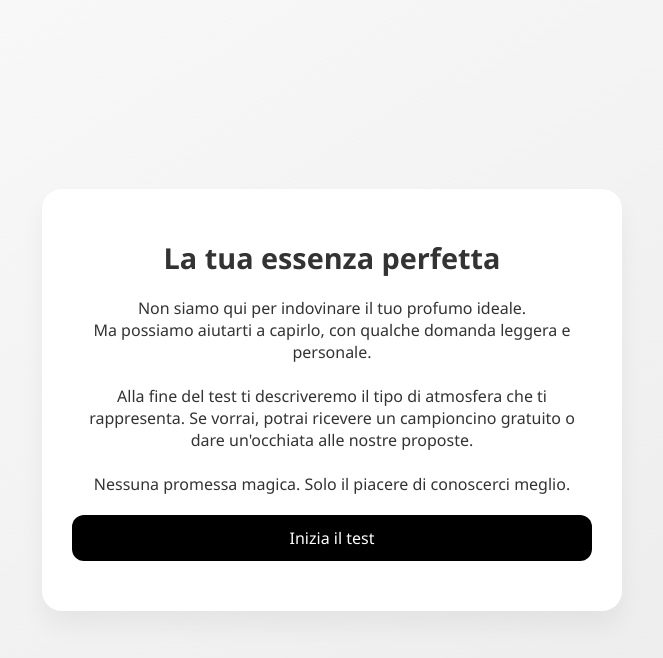
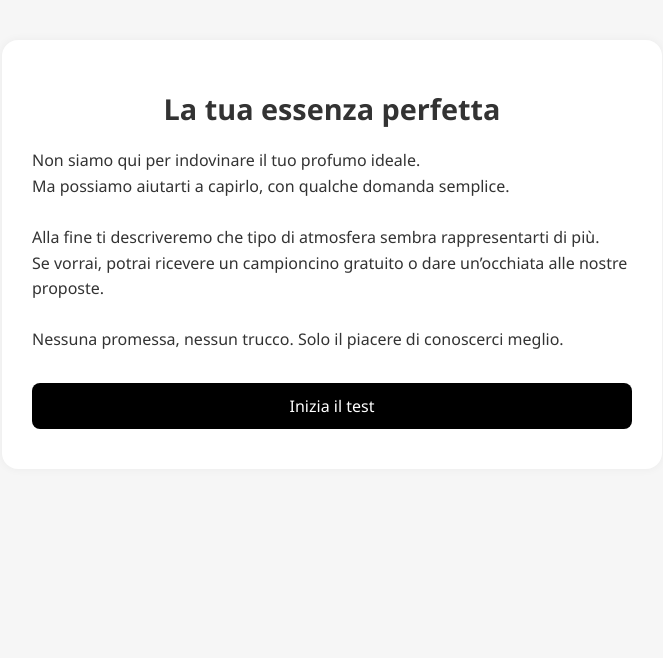
Before and after one commit to Anto161062/app-profumo-ideale, a plain HTML site: page index.html in a window 1280 px wide. Shown: the whole page, without its empty margins (308-971 px from the left). Drawn offline with Linux system fonts and the light colour scheme.

Commit message:
Update index.html

```diff
--- a/index.html
+++ b/index.html
@@ -9,61 +9,58 @@
       margin: 0;
       padding: 0;
       font-family: 'Segoe UI', sans-serif;
-      background: linear-gradient(to bottom right, #fafafa, #eaeaea);
-      display: flex;
-      align-items: center;
-      justify-content: center;
-      min-height: 100vh;
+      background: #f6f6f6;
+      color: #333;
     }
     .container {
-      max-width: 520px;
-      width: 90%;
-      background: white;
+      max-width: 600px;
+      margin: 40px auto;
+      background: #fff;
       padding: 30px;
-      border-radius: 20px;
-      box-shadow: 0 15px 25px rgba(0,0,0,0.05);
-      animation: fadeIn 0.5s ease-in-out;
+      border-radius: 16px;
+      box-shadow: 0 0 10px rgba(0,0,0,0.05);
     }
-    @keyframes fadeIn {
-      from { opacity: 0; transform: translateY(10px); }
-      to { opacity: 1; transform: translateY(0); }
+    h1 {
+      font-size: 1.8rem;
+      margin-bottom: 20px;
+      text-align: center;
     }
-    h1, h2, p {
-      text-align: center;
-      color: #333;
+    h2 {
+      font-size: 1.1rem;
+      margin-bottom: 10px;
     }
-    h1 { font-size: 1.8rem; margin-bottom: 20px; }
-    h2 { font-size: 1.2rem; margin-bottom: 10px; }
+    p {
+      line-height: 1.6;
+    }
     .button-main {
       display: block;
-      margin: 20px auto;
+      margin: 30px auto 10px;
       padding: 12px 25px;
       background: #000;
       color: white;
-      border-radius: 12px;
+      border: none;
+      border-radius: 8px;
       font-size: 1rem;
+      cursor: pointer;
+      text-align: center;
       text-decoration: none;
-      text-align: center;
-      cursor: pointer;
     }
-    .question, #quiz, #result {
-      margin-top: 20px;
+    .question {
+      margin-bottom: 30px;
     }
     .answers button {
-      display: block;
       width: 100%;
       padding: 12px;
-      margin-bottom: 12px;
+      margin-bottom: 10px;
       border: none;
-      border-radius: 12px;
-      background: #f0f0f0;
+      border-radius: 8px;
+      background: #eaeaea;
       font-size: 1rem;
-      transition: background 0.3s, transform 0.2s;
       cursor: pointer;
+      transition: background 0.3s;
     }
     .answers button:hover {
-      background: #ddd;
-      transform: scale(1.02);
+      background: #d5d5d5;
     }
     #result p {
       margin-bottom: 20px;
@@ -72,7 +69,7 @@
       display: block;
       margin: 10px 0;
       padding: 12px 20px;
-      border-radius: 10px;
+      border-radius: 8px;
       font-size: 1rem;
       text-decoration: none;
       text-align: center;
@@ -82,7 +79,7 @@
       color: white;
     }
     .catalogo-btn {
-      background: #333;
+      background: #444;
       color: white;
     }
   </style>
@@ -90,10 +87,13 @@
 <body>
   <div class="container" id="start">
     <h1>La tua essenza perfetta</h1>
-    <p>Non siamo qui per indovinare il tuo profumo ideale.<br>
-    Ma possiamo aiutarti a capirlo, con qualche domanda leggera e personale.<br><br>
-    Alla fine del test ti descriveremo il tipo di atmosfera che ti rappresenta. Se vorrai, potrai ricevere un campioncino gratuito o dare un'occhiata alle nostre proposte.<br><br>
-    Nessuna promessa magica. Solo il piacere di conoscerci meglio.</p>
+    <p>
+      Non siamo qui per indovinare il tuo profumo ideale. <br>
+      Ma possiamo aiutarti a capirlo, con qualche domanda semplice. <br><br>
+      Alla fine ti descriveremo che tipo di atmosfera sembra rappresentarti di più. <br>
+      Se vorrai, potrai ricevere un campioncino gratuito o dare un’occhiata alle nostre proposte. <br><br>
+      Nessuna promessa, nessun trucco. Solo il piacere di conoscerci meglio.
+    </p>
     <a class="button-main" onclick="startTest()">Inizia il test</a>
   </div>
 
```
